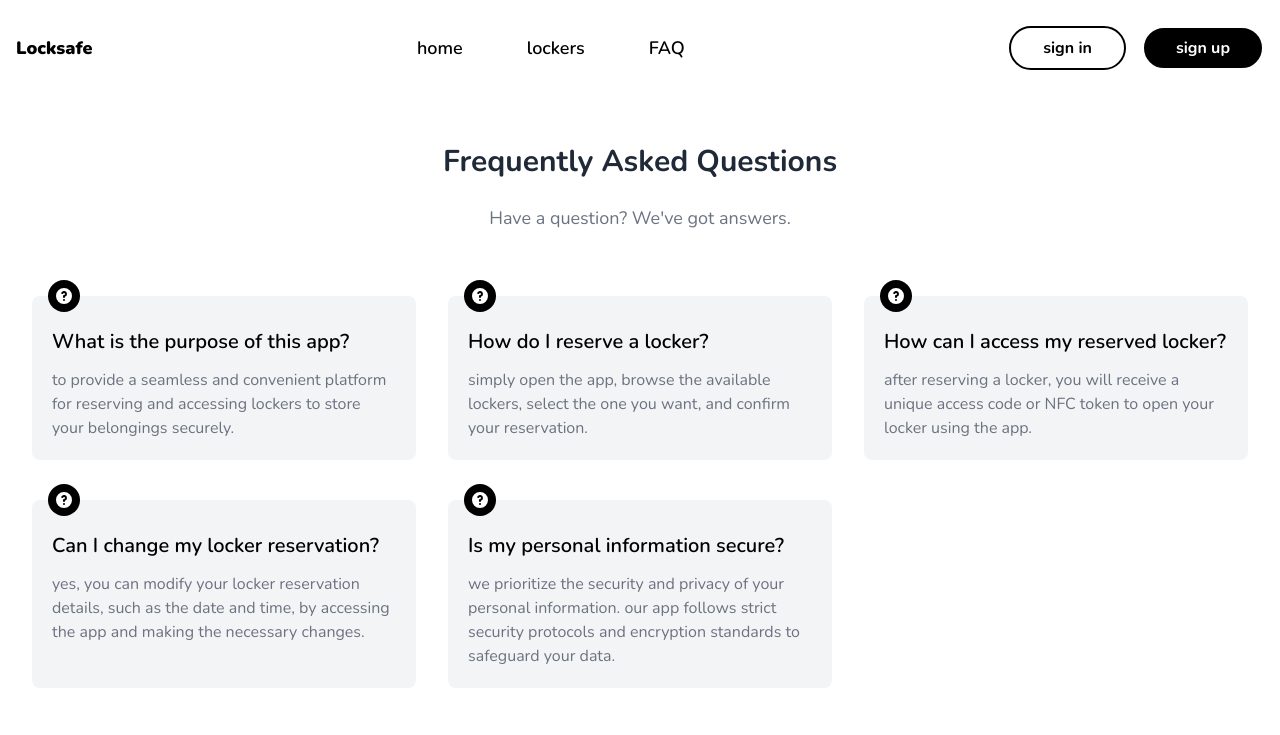
After one commit to gaurangkhera/locksafe, a Flask app: page /faq in a window 1280 px wide. The commit adds this page. Shown: the top 735 px of the page. Run offline with Flask 3, Linux system fonts and the light colour scheme; some libraries are stand-ins or nearby versions.

Commit message:
Add FAQ section

```diff
--- a/app.py
+++ b/app.py
@@ -16,10 +16,13 @@ create_db(app)
 def home():
     return render_template('index.html')
 
+@app.route('/faq')
+def faq():
+    return render_template('faq.html')
+
 
 # AJAX route for Stripe payments
 @app.route('/stripe_pay/<locker_id>')
-@login_required
 def stripe_pay(locker_id):
     session = stripe.checkout.Session.create(
         payment_method_types=['card'],
--- a/hack/templates/base.html
+++ b/hack/templates/base.html
@@ -9,7 +9,7 @@
   <link href="https://fonts.googleapis.com/css2?family=Nunito:wght@200;300;400;500;600;700;800;900;1000&display=swap"
     rel="stylesheet">
   <script src="https://cdn.tailwindcss.com"></script>
-  <title>locksafe</title>
+  <title>Locksafe</title>
 </head>
 
 <style>
@@ -37,13 +37,8 @@
             </a>
           </li>
           <li class="p-5 xl:p-8">
-            <a href="">
-              <span>projects</span>
-            </a>
-          </li>
-          <li class="p-5 xl:p-8">
-            <a href="">
-              <span>services</span>
+            <a href="/faq">
+              <span>FAQ</span>
             </a>
           </li>
         </ul>
--- a/hack/templates/dashboard.html
+++ b/hack/templates/dashboard.html
@@ -9,7 +9,7 @@
             <!-- Locker item -->
             <div class="bg-gray-100 p-4 rounded-lg">
                 <h3 class="text-gray-800 text-lg font-semibold mb-2">{{ l.locker_name.lower() }}</h3>
-                <p class="text-gray-500 mb-4">price: rs. {{ l.price }}</p>
+                <p class="text-gray-500 mb-4">{{ l.price }}</p>
                 <button
                     class="border-2 border-white bg-black text-white hover:border-black rounded-full hover:bg-white hover:text-black transition-all 2s font-bold px-8 py-2 mr-4 ml-36 buy_now_btn"
                     data-locker-id="{{l.id}}" onclick="openUnlockPopup('{{l.id}}')">unlock</button>
--- /dev/null
+++ b/hack/templates/faq.html
@@ -0,0 +1,91 @@
+{% extends 'base.html' %}
+{% block content %}
+<div class="bg-white py-6 sm:py-8 lg:py-12">
+  <div class="mx-auto max-w-screen-2xl px-4 md:px-8">
+    <!-- text - start -->
+    <div class="mb-10 md:mb-16">
+      <h2 class="mb-4 text-center text-2xl font-bold text-gray-800 md:mb-6 lg:text-3xl">Frequently Asked Questions</h2>
+
+      <p class="mx-auto max-w-screen-md text-center text-gray-500 md:text-lg">Have a question? We've got answers.</p>
+    </div>
+    <!-- text - end -->
+
+    <div class="grid gap-8 sm:grid-cols-2 sm:gap-y-10 xl:grid-cols-3">
+      <!-- question - start -->
+      <div class="relative rounded-lg bg-gray-100 p-5 pt-8">
+        <span class="absolute -top-4 left-4 inline-flex h-8 w-8 items-center justify-center rounded-full bg-black text-white">
+          <svg xmlns="http://www.w3.org/2000/svg" class="h-5 w-5" viewBox="0 0 20 20" fill="currentColor">
+            <path fill-rule="evenodd"
+              d="M18 10a8 8 0 11-16 0 8 8 0 0116 0zm-8-3a1 1 0 00-.867.5 1 1 0 11-1.731-1A3 3 0 0113 8a3.001 3.001 0 01-2 2.83V11a1 1 0 11-2 0v-1a1 1 0 011-1 1 1 0 100-2zm0 8a1 1 0 100-2 1 1 0 000 2z"
+              clip-rule="evenodd" />
+          </svg>
+        </span>
+
+        <h3 class="mb-3 text-lg font-semibold text-black md:text-xl">What is the purpose of this app?</h3>
+        <p class="text-gray-500">to provide a seamless and convenient platform for reserving and accessing lockers to store your belongings securely.</p>
+      </div>
+      <!-- question - end -->
+
+      <!-- question - start -->
+      <div class="relative rounded-lg bg-gray-100 p-5 pt-8">
+        <span class="absolute -top-4 left-4 inline-flex h-8 w-8 items-center justify-center rounded-full bg-black text-white">
+          <svg xmlns="http://www.w3.org/2000/svg" class="h-5 w-5" viewBox="0 0 20 20" fill="currentColor">
+            <path fill-rule="evenodd"
+              d="M18 10a8 8 0 11-16 0 8 8 0 0116 0zm-8-3a1 1 0 00-.867.5 1 1 0 11-1.731-1A3 3 0 0113 8a3.001 3.001 0 01-2 2.83V11a1 1 0 11-2 0v-1a1 1 0 011-1 1 1 0 100-2zm0 8a1 1 0 100-2 1 1 0 000 2z"
+              clip-rule="evenodd" />
+          </svg>
+        </span>
+
+        <h3 class="mb-3 text-lg font-semibold text-black md:text-xl">How do I reserve a locker?</h3>
+        <p class="text-gray-500">simply open the app, browse the available lockers, select the one you want, and confirm your reservation.</p>
+      </div>
+      <!-- question - end -->
+
+      <!-- question - start -->
+      <div class="relative rounded-lg bg-gray-100 p-5 pt-8">
+        <span class="absolute -top-4 left-4 inline-flex h-8 w-8 items-center justify-center rounded-full bg-black text-white">
+          <svg xmlns="http://www.w3.org/2000/svg" class="h-5 w-5" viewBox="0 0 20 20" fill="currentColor">
+            <path fill-rule="evenodd"
+              d="M18 10a8 8 0 11-16 0 8 8 0 0116 0zm-8-3a1 1 0 00-.867.5 1 1 0 11-1.731-1A3 3 0 0113 8a3.001 3.001 0 01-2 2.83V11a1 1 0 11-2 0v-1a1 1 0 011-1 1 1 0 100-2zm0 8a1 1 0 100-2 1 1 0 000 2z"
+              clip-rule="evenodd" />
+          </svg>
+        </span>
+
+        <h3 class="mb-3 text-lg font-semibold text-black md:text-xl">How can I access my reserved locker?</h3>
+        <p class="text-gray-500">after reserving a locker, you will receive a unique access code or NFC token to open your locker using the app.</p>
+      </div>
+      <!-- question - end -->
+
+      <!-- question - start -->
+      <div class="relative rounded-lg bg-gray-100 p-5 pt-8">
+        <span class="absolute -top-4 left-4 inline-flex h-8 w-8 items-center justify-center rounded-full bg-black text-white">
+          <svg xmlns="http://www.w3.org/2000/svg" class="h-5 w-5" viewBox="0 0 20 20" fill="currentColor">
+            <path fill-rule="evenodd"
+              d="M18 10a8 8 0 11-16 0 8 8 0 0116 0zm-8-3a1 1 0 00-.867.5 1 1 0 11-1.731-1A3 3 0 0113 8a3.001 3.001 0 01-2 2.83V11a1 1 0 11-2 0v-1a1 1 0 011-1 1 1 0 100-2zm0 8a1 1 0 100-2 1 1 0 000 2z"
+              clip-rule="evenodd" />
+          </svg>
+        </span>
+
+        <h3 class="mb-3 text-lg font-semibold text-black md:text-xl">Can I change my locker reservation?</h3>
+        <p class="text-gray-500">yes, you can modify your locker reservation details, such as the date and time, by accessing the app and making the necessary changes.</p>
+      </div>
+      <!-- question - end -->
+
+      <!-- question - start -->
+      <div class="relative rounded-lg bg-gray-100 p-5 pt-8">
+        <span class="absolute -top-4 left-4 inline-flex h-8 w-8 items-center justify-center rounded-full bg-black text-white">
+          <svg xmlns="http://www.w3.org/2000/svg" class="h-5 w-5" viewBox="0 0 20 20" fill="currentColor">
+            <path fill-rule="evenodd"
+              d="M18 10a8 8 0 11-16 0 8 8 0 0116 0zm-8-3a1 1 0 00-.867.5 1 1 0 11-1.731-1A3 3 0 0113 8a3.001 3.001 0 01-2 2.83V11a1 1 0 11-2 0v-1a1 1 0 011-1 1 1 0 100-2zm0 8a1 1 0 100-2 1 1 0 000 2z"
+              clip-rule="evenodd" />
+          </svg>
+        </span>
+
+        <h3 class="mb-3 text-lg font-semibold text-black md:text-xl">Is my personal information secure?</h3>
+        <p class="text-gray-500">we prioritize the security and privacy of your personal information. our app follows strict security protocols and encryption standards to safeguard your data.</p>
+      </div>
+      <!-- question - end -->
+    </div>
+  </div>
+</div>
+{% endblock content %}
--- a/hack/templates/index.html
+++ b/hack/templates/index.html
@@ -42,12 +42,12 @@
 
             <p class=" text-gray-500 sm:text-lg md:mb-8 justify-center items-center">
               losing your precious slippers at the Delhi Bangla Sahib Gurudwara is no foreign concept to Sikh Delhites.
-              we, at Syntax were assigned the task of bringing to life "Locksafe", a decentralized technology based
+              we, at Syntax were assigned the task of bringing to life "Locksafe", a decentralized technology-based
               locker system.<br /><br />
 
-              our app allows you to select and purchase a locker for your footwear & store it safely, until your visit
+              Locksafe allows you to select and purchase a locker for your footwear & store it safely, until your visit
               is over. once your visit is over, you can authenticate into your locker with the help of an access key.
-              this ensures the safety of your footwear & streamlines your experience.
+              this ensures the safety of your footwear & streamlines your visiting experience.
           </div>
         </div>
       </div>
```
Also changed, not shown: hack/templates/lockers.html (+29 -10 lines).
